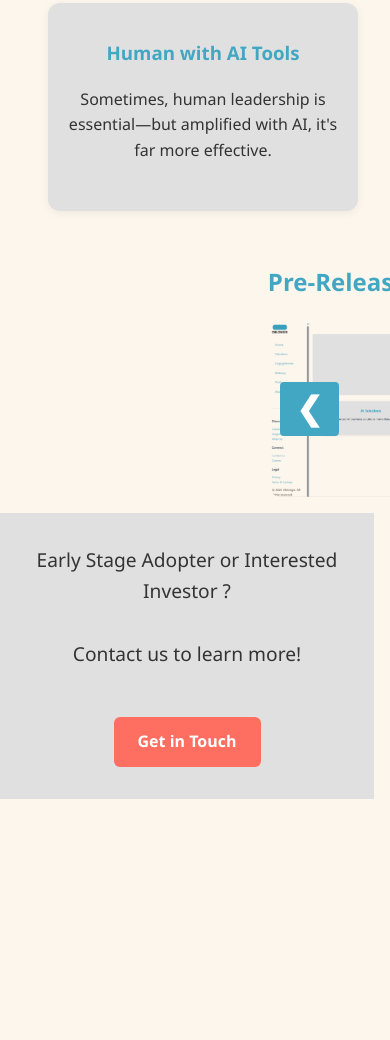
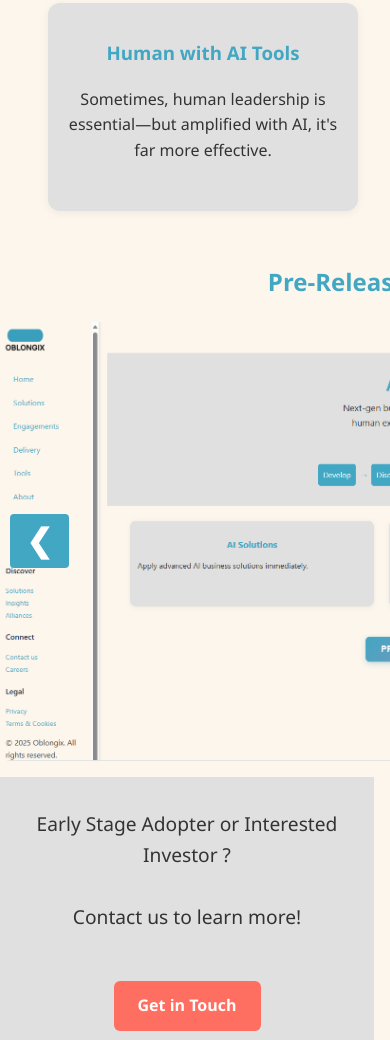
Before and after one commit to vpowell888/vpowell888.github.io, a website: page index.html in a window 390 px wide. Shown: the part 1363-2403 px from the top of the page. Before the commit the page ends 2162 px from the top, so only its background shows below. Drawn offline with Linux system fonts and the light colour scheme.

Commit message:
more mobile changes

```diff
--- a/index.html
+++ b/index.html
@@ -65,7 +65,7 @@
       </a>
     </div>
 
-    <section class="carousel-section">
+    <div class="carousel-section">
       <h2 style="text-align: center; padding-top:0;">Pre-Release Platform Previews</h2>
       <div class="carousel">
         <button class="carousel-btn prev" onclick="prevSlide()">❮</button>
@@ -80,7 +80,7 @@
         </div>
         <button class="carousel-btn next" onclick="nextSlide()">❯</button>
       </div>
-    </section>
+    </div>
     <div class="oblongix-hero">
       <div class="discover-container">
         <p>Early Stage Adopter or Interested Investor ? </p>
--- a/style.css
+++ b/style.css
@@ -291,9 +291,13 @@ button:focus {
     margin-left: 0 !important;
   }
 
+  .carousel-section {
+  align-items: left;
+}
+
   .carousel {
-    width: 40%; /* Increased from 25% to better fit mobile layout */
-    display:block;
-    float: none;
-  }
+  width: 100%;
+  justify-content: flex-start;
+  margin: 0;
 }
+}
```
